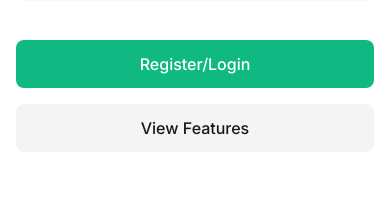
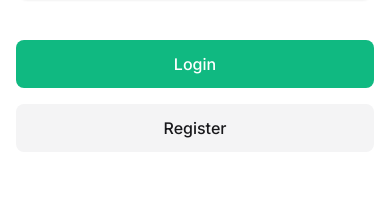
Before and after one commit to yabeskn/drivee-by-briga, a Next.js app: page / in a window 390 px wide. Shown: the part 833-1035 px from the top of the page. Built offline with nearby package versions, Linux system fonts and the light colour scheme.

Commit message:
Split CTA into separate Login and Register buttons
- Login button → /login (Google Sign-In or phone verification)
- Register button → /register/driver (new driver registration)

```diff
--- a/src/components/landing/Hero.tsx
+++ b/src/components/landing/Hero.tsx
@@ -58,17 +58,17 @@ export function Hero() {
 
           <div className="mt-10 flex flex-col sm:flex-row items-center justify-center gap-4">
             <Link
-              href="/register/driver"
+              href="/login"
               className="w-full sm:w-auto px-8 py-3 bg-emerald-500 hover:bg-emerald-600 text-white font-medium rounded-lg transition-colors text-center"
             >
-              {t.hero.ctaPrimary}
+              {t.hero.ctaLogin}
             </Link>
-            <a
-              href="#features"
+            <Link
+              href="/register/driver"
               className="w-full sm:w-auto px-8 py-3 bg-zinc-100 hover:bg-zinc-200 text-zinc-900 font-medium rounded-lg transition-colors text-center"
             >
-              {t.hero.ctaSecondary}
-            </a>
+              {t.hero.ctaRegister}
+            </Link>
           </div>
         </div>
       </div>
--- a/src/i18n/translations/en.ts
+++ b/src/i18n/translations/en.ts
@@ -10,7 +10,8 @@ export const en: Translations = {
   hero: {
     title: 'Drive, Earn, and Track safely',
     subtitle: 'Track trips, eco-driving score, and earn BrigaCoins rewards — all from your smartphone.',
-    ctaPrimary: 'Register/Login',
+    ctaLogin: 'Login',
+    ctaRegister: 'Register',
     ctaSecondary: 'View Features',
   },
   features: {
--- a/src/i18n/translations/id.ts
+++ b/src/i18n/translations/id.ts
@@ -8,7 +8,8 @@ export const id = {
   hero: {
     title: 'Telematika Armada EV Cerdas',
     subtitle: 'Catat perjalanan, skor eco-driving, dan dapatkan reward BrigaCoins — semua dari smartphone.',
-    ctaPrimary: 'Daftar/Login',
+    ctaLogin: 'Login',
+    ctaRegister: 'Daftar',
     ctaSecondary: 'Lihat Fitur',
   },
   features: {
```
